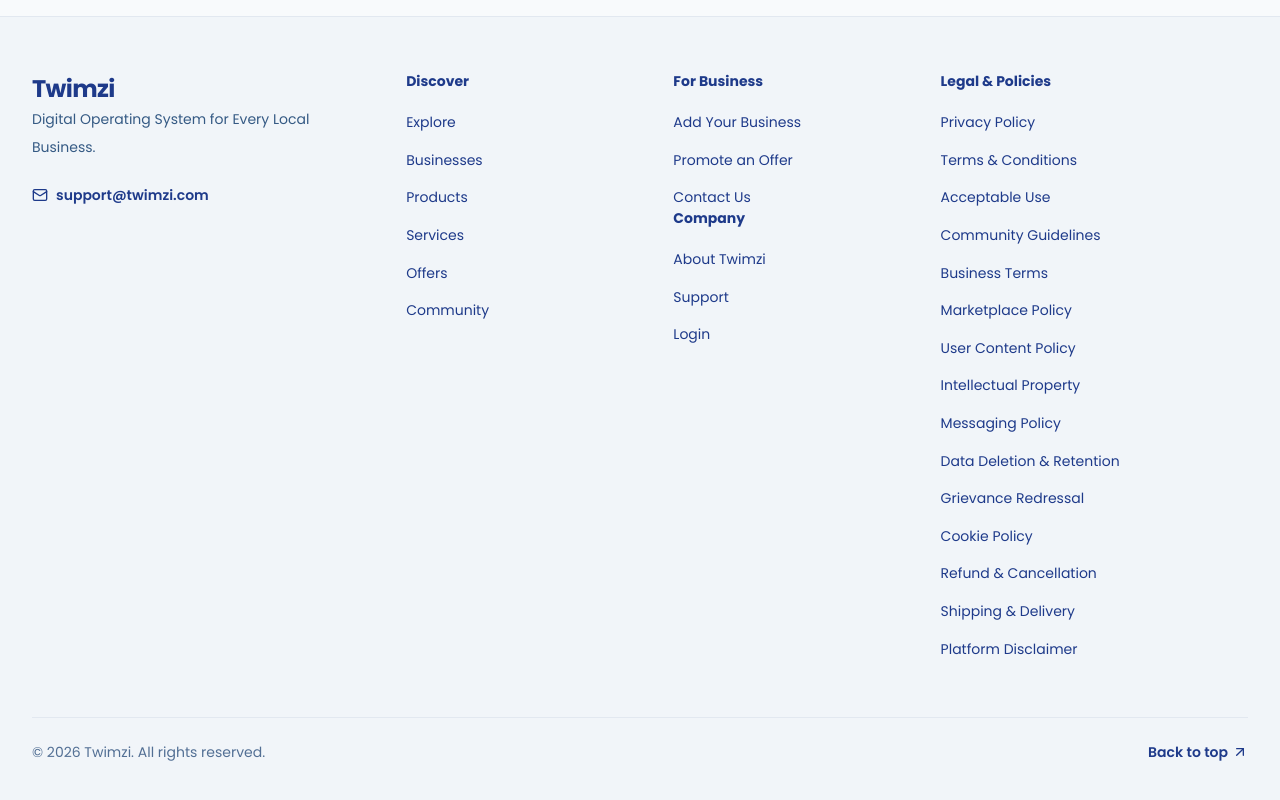
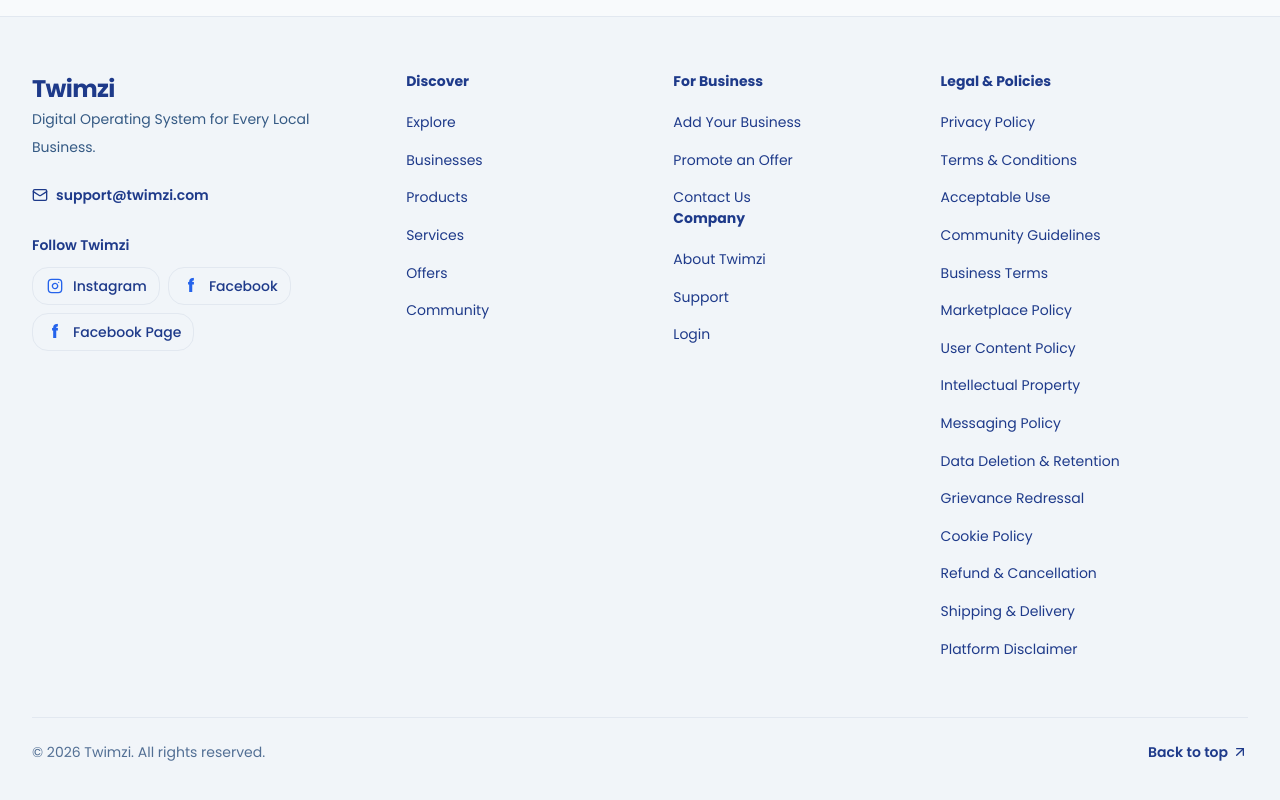
Before and after one commit to twimzi/twimzi-web, a Next.js app: page / in a window 1280 px wide. Shown: the part 2244-3044 px from the top of the page. Built offline with nearby package versions, Linux system fonts and the light colour scheme; no server answers; the database is empty.

Commit message:
Add Twimzi social links to site footer

```diff
--- a/src/components/layout/footer.tsx
+++ b/src/components/layout/footer.tsx
@@ -1,6 +1,7 @@
 import Link from "next/link";
 import {
   ArrowUpRight,
+  Instagram,
   Mail,
 } from "lucide-react";
 
@@ -23,6 +24,24 @@ const companyLinks = [
   { label: "About Twimzi", href: "/about" },
   { label: "Support", href: "/contact" },
   { label: "Login", href: "/login" },
+];
+
+const socialLinks = [
+  {
+    label: "Instagram",
+    href: "https://www.instagram.com/twimzi_official/",
+    platform: "instagram",
+  },
+  {
+    label: "Facebook",
+    href: "https://www.facebook.com/profile.php?id=61595903981246",
+    platform: "facebook",
+  },
+  {
+    label: "Facebook Page",
+    href: "https://www.facebook.com/profile.php?id=61595944959562",
+    platform: "facebook",
+  },
 ];
 
 const legalLinks = [
@@ -71,6 +90,37 @@ export function Footer() {
               <Mail className="h-4 w-4" />
               support@twimzi.com
             </a>
+
+            <div className="mt-6">
+              <p className="text-sm font-semibold text-[var(--color-text)]">
+                Follow Twimzi
+              </p>
+
+              <div className="mt-3 flex flex-wrap gap-2">
+                {socialLinks.map((link) => (
+                  <a
+                    key={link.label}
+                    href={link.href}
+                    target="_blank"
+                    rel="noopener noreferrer"
+                    aria-label={`Visit Twimzi on ${link.label}`}
+                    className="inline-flex items-center gap-2 rounded-lg border border-[var(--color-border)] px-3 py-2 text-sm font-medium text-[var(--color-text-secondary)] transition hover:border-[var(--color-primary)] hover:bg-[var(--color-primary-light)] hover:text-[var(--color-primary-dark)]"
+                  >
+                    <span
+                      aria-hidden="true"
+                      className="grid h-5 w-5 place-items-center text-[var(--color-primary)]"
+                    >
+                      {link.platform === "instagram" ? (
+                        <Instagram className="h-4 w-4" />
+                      ) : (
+                        <span className="text-lg font-bold leading-none">f</span>
+                      )}
+                    </span>
+                    {link.label}
+                  </a>
+                ))}
+              </div>
+            </div>
           </div>
 
           {/* Discover */}
```
